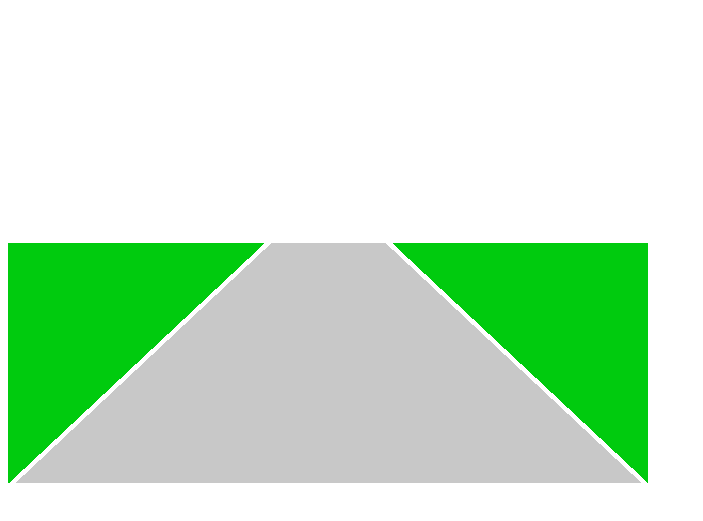
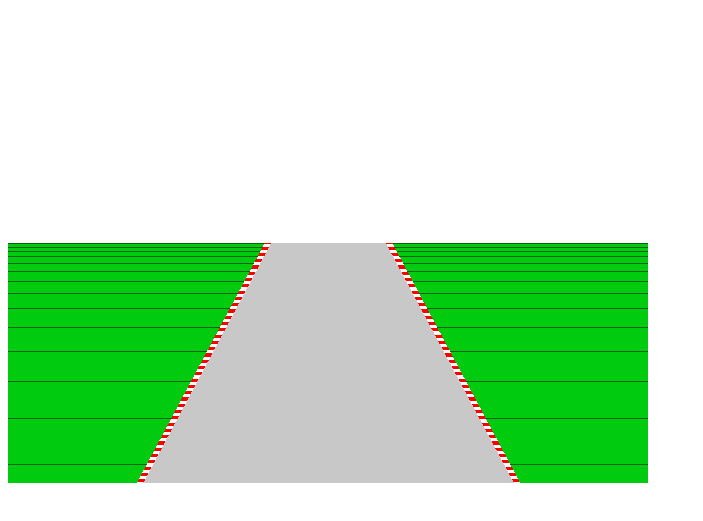
Before and after one commit to dabraaoarch/vanillajs_game, a plain HTML site: page game-base/index-2.html in a window 1280 px wide. Shown: the part 5-526 px from the top of the page, without its empty margins (0-703 px from the left). Drawn offline with Linux system fonts and the light colour scheme.

Commit message:
LanesDone

```diff
--- a/game-base/index-2.html
+++ b/game-base/index-2.html
@@ -44,8 +44,9 @@
 
 			function drawPixels(){
 				const buffer = initializeBuffer();
-				let color = [], grassLowerBound, grassUpperBound, asphaltLowerBound, asphaltUpperBound, stripeWidth, step;
-				step = ((GRASS_MAX_WIDTH - GRASS_MIN_WIDTH) / (CANVAS_HEIGHT / 2));
+				let color = [], grassLowerB0ound, grassUpperBound, asphaltLowerBound, asphaltUpperBound, stripeWidth, step;
+				let grassStripe=0, laneStripe=0, stepGrass=1;
+				step = (GRASS_MIN_WIDTH * CANVAS_WIDTH) / (CANVAS_HEIGHT / 2)
 				console.log(step);
 				stripeWidth = CANVAS_WIDTH * STRIPE_WIDTH;
 				grassLowerBound = GRASS_MAX_WIDTH/2 * CANVAS_WIDTH;
@@ -54,15 +55,18 @@
 					asphaltLowerBound = grassLowerBound + stripeWidth
 					asphaltUpperBound = grassUpperBound - stripeWidth
 					for (let x = 0; x < CANVAS_WIDTH; ++x){
-						if(x < grassLowerBound || x > grassUpperBound) {color = LIGHT_GRASS;}
+						if(x < grassLowerBound || x > grassUpperBound) {color = (Math.sin(grassStripe) > 0) ? LIGHT_GRASS : DARKER_GRASS;}
 						else if(x > asphaltLowerBound && x < asphaltUpperBound) {color = ASPHALT;}
-						else {color = WHITE_STRIPE;}
+						else {color = (Math.sin(laneStripe) > 0) ? WHITE_STRIPE : RED_STRIPE;}
 						drawOnBuffer(x, y, color, buffer);
 					}
-					grassLowerBound -= (step * CANVAS_WIDTH);
-					grassUpperBound += (step * CANVAS_WIDTH);
+					grassLowerBound -= step / 2;
+					grassUpperBound += step / 2;
+					laneStripe += (100 * STRIPE_WIDTH);
+					grassStripe += stepGrass;
+					if(grassStripe > Math.PI) {stepGrass = stepGrass * GRASS_MAX_WIDTH;grassStripe = 0;}
 				}
-				console.log(grassUpperBound, "\n" , grassLowerBound);
+				console.log(laneStripe, "\n" , Math.sin(laneStripe));
 				drawToCanvas(buffer);
 			}
 		</script>
```
